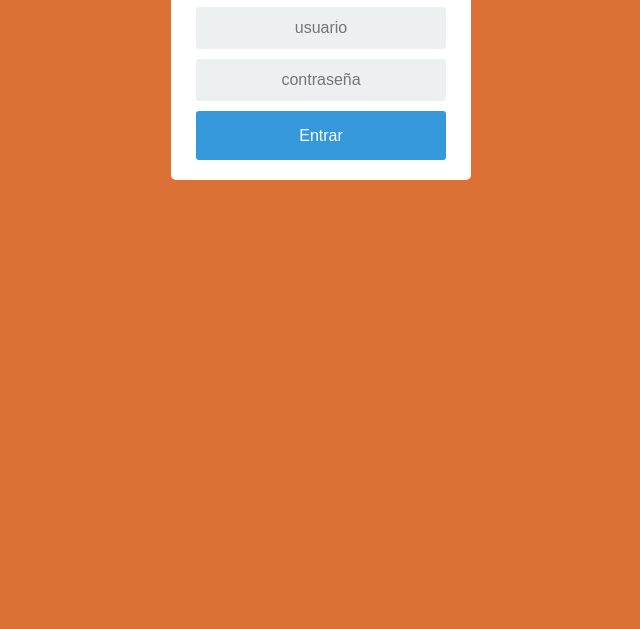
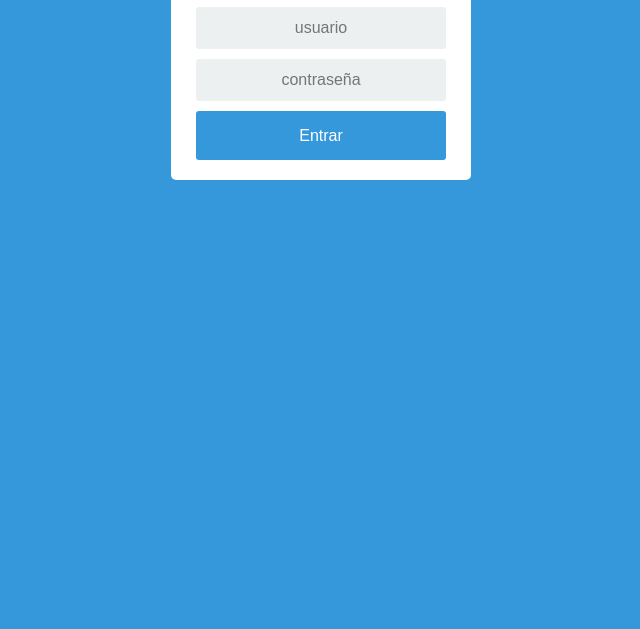
Before and after one commit to jorgeibarra14/lakeside-front, a plain HTML site: page index.html in a window 1280 px wide. Shown: the part 171-800 px from the top of the page, without its empty margins (319-959 px from the left). Drawn offline with nearby package versions, Linux system fonts and the light colour scheme; some packages are replaced by stand-ins of ours; a script that the page names is missing.

Commit message:
change color

```diff
--- a/loginStyle.css
+++ b/loginStyle.css
@@ -7,7 +7,7 @@
     }
     body {
     font-family: Arial;
-    background-color: #db7134;
+    background-color: #3498DB;
     padding: 50px;
     }
     .login {
```
